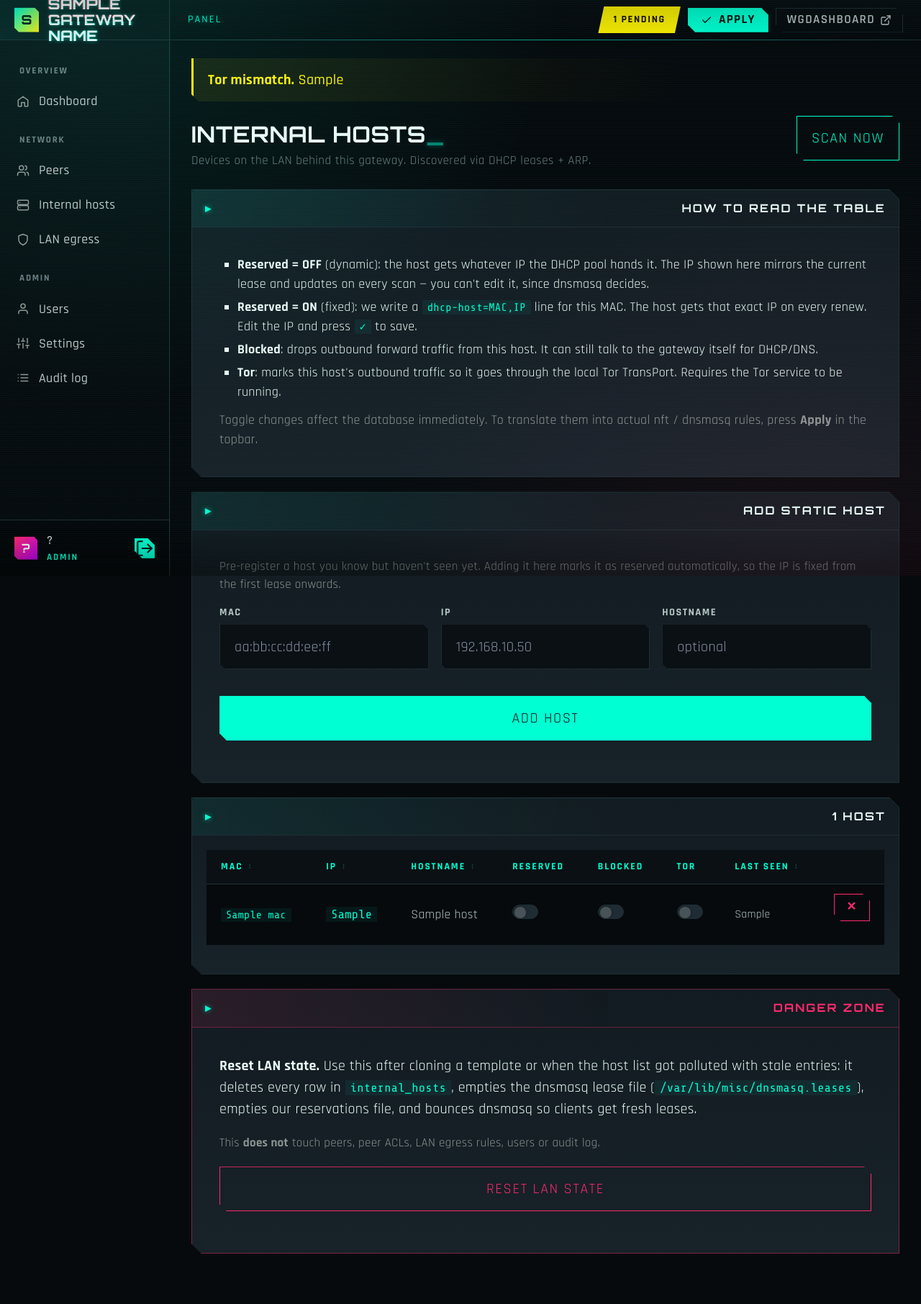
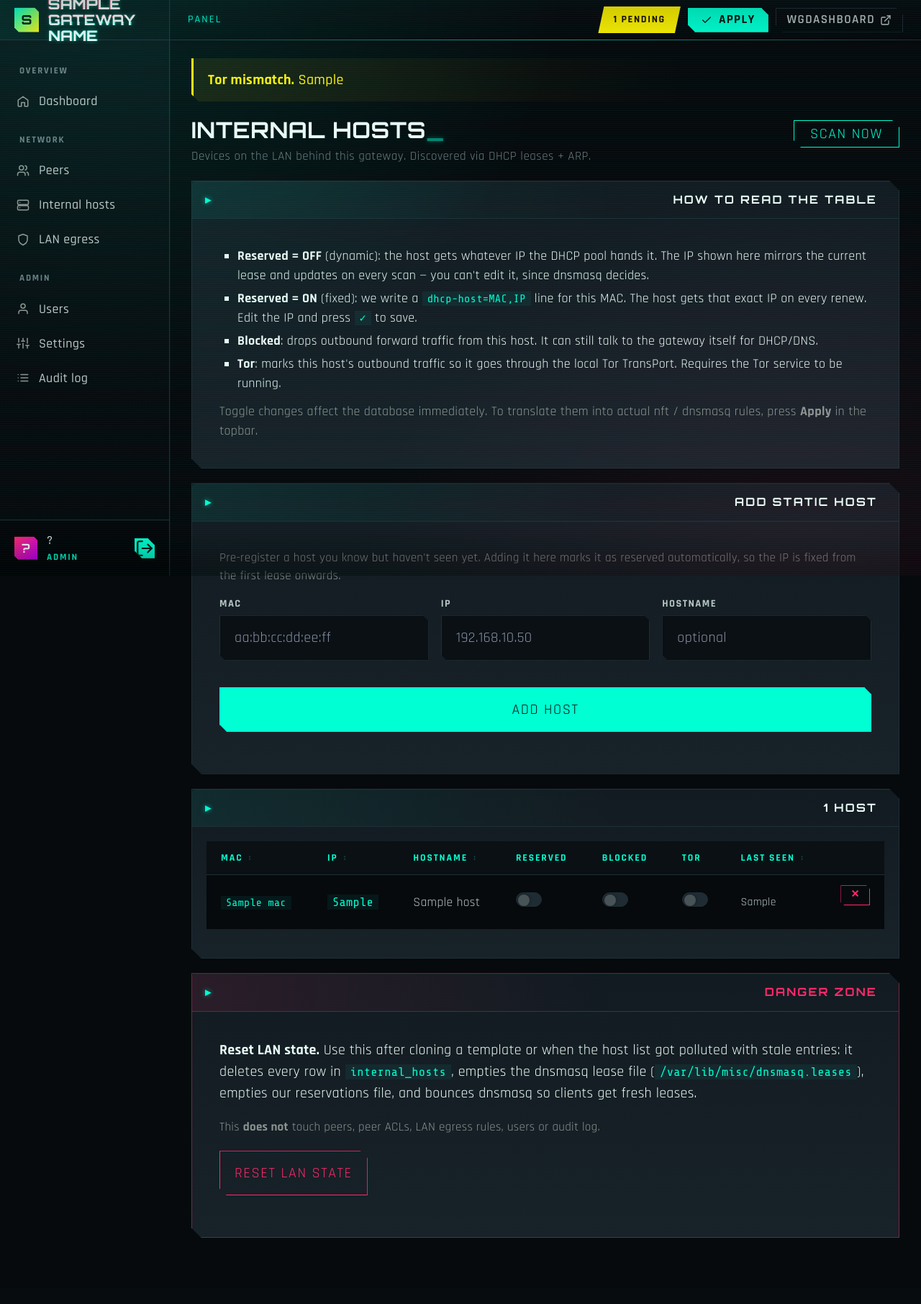
Before and after one commit to sPROFFEs/GUEST, a FastAPI app: template panel/app/web/templates/hosts.html in a window 1280 px wide. Shown: the whole page at 72% size. After the commit the page ends 1720 px from the top, so only its background shows below. Run offline with FastAPI, Linux system fonts and the light colour scheme; the template is opened without the code that fills it: most values are stand-ins (such as "Sample title", 1, 10 or a date in 2020); parts of the project's set-up code (start-up, migrations or seed data) failed here and were passed over; some libraries are stand-ins or nearby versions.

Commit message:
cyberpunk-css-fix

```diff
--- a/panel/app/web/static/style.css
+++ b/panel/app/web/static/style.css
@@ -2736,3 +2736,138 @@ hr {
     .stat .stat-value { font-size: 1.35rem; }
     body::before { background-image: none; } /* scanlines off on mobile to keep paints cheap */
 }
+
+/* =========================================================================
+   CYBERPUNK — corrective fixes after first visual pass
+   ========================================================================= */
+
+/* Cards: re-assert overflow clipping (clip-path alone doesn't constrain
+   table-wrap children) and give the header right-side padding so the
+   "2 HOSTS" / "1 USERS" text never collides with the top-right corner cut. */
+.card,
+.hero,
+.stat {
+    overflow: hidden;
+}
+.card > header {
+    padding-right: 1.5rem;
+    min-height: 44px;
+    /* The card header is `display: flex; justify-content: space-between`.
+       Allow children to shrink and ellipsize rather than overflow. */
+    overflow: hidden;
+}
+.card > header > span,
+.card > header > strong {
+    min-width: 0;
+    overflow: hidden;
+    text-overflow: ellipsis;
+    white-space: nowrap;
+}
+
+/* Shrink the diagonal cyan corner accent — it was eating header text. */
+.card::before {
+    width: 10px;
+    height: 10px;
+    opacity: .7;
+}
+
+/* Audit page filter form (and any future .filters outside .pager).
+   Was relying on a flex rule that only applied inside .pager → items
+   were stacking vertically. */
+form.filters {
+    display: flex;
+    flex-wrap: wrap;
+    align-items: center;
+    gap: .5rem;
+    margin: 0;
+    width: 100%;
+}
+form.filters select,
+form.filters input,
+form.filters button {
+    margin: 0;
+    height: 34px;
+    min-height: 34px;
+    flex: 0 0 auto;
+    width: auto;
+}
+form.filters select { min-width: 9rem; }
+form.filters input[type="text"],
+form.filters input[name="q"] {
+    flex: 1 1 12rem;
+    min-width: 10rem;
+}
+form.filters button {
+    padding: 0 1.1rem;
+}
+form.filters a.muted {
+    margin-left: .25rem;
+    color: var(--cy-muted);
+    text-transform: uppercase;
+    letter-spacing: .12em;
+    font-size: .72rem;
+    font-weight: 700;
+}
+
+/* Buttons inside tables (delete ✕, inline edit ✓): the clip-path bevel
+   was being misread as "outside the card". Constrain explicit width and
+   give them a smaller, more compact shape so the angled cut sits inside
+   the cell padding. */
+table.data .btn-row { gap: .35rem; }
+table.data button.btn-sm {
+    height: 28px;
+    min-height: 28px;
+    padding: 0 .75rem;
+    font-size: .72rem;
+    letter-spacing: .06em;
+    flex: 0 0 auto;
+}
+table.data button.btn-danger {
+    /* small square ✕ button: drop the wide clip-path so the corner cut
+       isn't 30% of the visible button — looks neater at this size. */
+    padding: 0 .5rem;
+    min-width: 28px;
+    clip-path: polygon(0 0, calc(100% - 5px) 0, 100% 5px, 100% 100%, 5px 100%, 0 calc(100% - 5px));
+}
+table.data .inline-edit input { width: 9rem; }
+table.data .inline-edit button { padding: 0 .55rem; min-width: 28px; height: 28px; }
+
+/* Stat tiles: the diagonal scan ::after overlay was sitting above content
+   on some browsers — push it behind so the value isn't dimmed. */
+.stat > * { position: relative; z-index: 1; }
+.stat::after { z-index: 0; }
+
+/* Hosts "Danger zone" Reset LAN button — needs auto width too. */
+.card.danger .body button { width: auto; }
+
+/* Make sure the action-cell delete X stays inside the card. The TD has
+   text-align: right; ensure the cell itself doesn't grow beyond what's
+   needed. */
+table.data td.cell-tight:last-child {
+    padding-right: 1rem;
+    white-space: nowrap;
+}
+
+/* The Page-header has a CTA on the right (e.g. "Open WGDashboard ↗" on /peers,
+   "Scan now" on /hosts). It was being styled twice; ensure consistent height. */
+.page-header > form,
+.page-header > .row,
+.page-header > a {
+    flex: 0 0 auto;
+}
+.page-header > form button,
+.page-header > a.cta-link {
+    height: 38px;
+    min-height: 38px;
+    padding: 0 1.1rem;
+    display: inline-flex;
+    align-items: center;
+    gap: .4rem;
+}
+
+/* Login button: keep full-width but smaller clip cut so the corner notch
+   doesn't visually clip the centered "SIGN IN" label. */
+.login-card .btn-full {
+    height: 44px;
+    clip-path: polygon(0 0, calc(100% - 8px) 0, 100% 8px, 100% 100%, 8px 100%, 0 calc(100% - 8px));
+}
```
